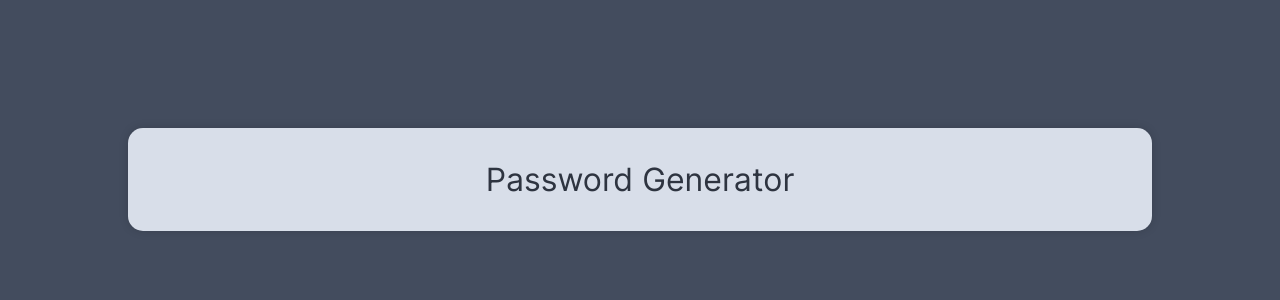
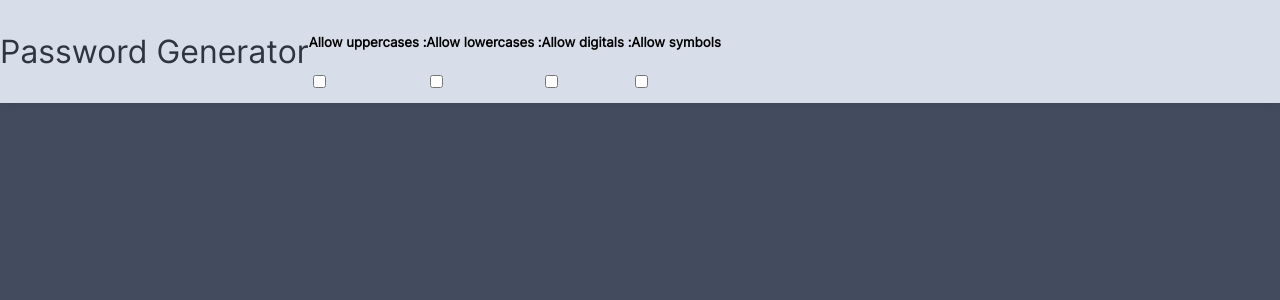
Before and after one commit to ilefM/password-generator, a React (Create React App) app: page / in a window 1280 px wide. Shown: the top 300 px of the page. Built offline with nearby package versions, Linux system fonts and the light colour scheme.

Commit message:
rendering components dynamically + README updated

```diff
--- /dev/null
+++ b/src/components/CheckboxProperties/index.tsx
@@ -0,0 +1,28 @@
+import React, {ChangeEvent, FC} from "react";
+import {IPropertiesProps} from "../../interfaces";
+
+const CheckboxProperties: FC<IPropertiesProps> = ({
+    text,
+    propertyType,
+    properties,
+    setProperties,
+}) => {
+    const handleChange = (e: ChangeEvent<HTMLInputElement>) => {
+        setProperties({
+            ...properties,
+            [e.target.name]: e.target.checked,
+        });
+    };
+    return (
+        <div>
+            <h5>{text}</h5>
+            <input
+                type="checkbox"
+                name={propertyType}
+                onChange={handleChange}
+            />
+        </div>
+    );
+};
+
+export default CheckboxProperties;
--- a/src/containers/Layout/index.tsx
+++ b/src/containers/Layout/index.tsx
@@ -1,11 +1,45 @@
-import React from "react";
+import React, {useState} from "react";
 import {Card, Container, Title} from "./styles";
+import * as Constants from "../../constants";
+import {
+    ICheckboxProperties,
+    IPasswordProperties,
+} from "../../interfaces";
+import CheckboxProperties from "../../components/CheckboxProperties";
 
 const Layout = () => {
+    const [properties, setProperties] = useState<IPasswordProperties>(
+        {
+            digitals: true,
+            upperCase: true,
+            lowerCase: true,
+            symbols: true,
+            nbCharacter: Constants.INITIAL_NUMBER_CHARACTERS,
+        }
+    );
+
+    const checkboxesProperties: ICheckboxProperties[] = [
+        {inputName: "upperCase", text: "Allow uppercases :"},
+        {inputName: "lowerCase", text: "Allow lowercases :"},
+        {inputName: "digitals", text: "Allow digitals :"},
+        {inputName: "symbols", text: "Allow symbols"},
+    ];
+
     return (
         <Container>
             <Card>
                 <Title>Password Generator</Title>
+                {checkboxesProperties.map((property, key) => {
+                    return (
+                        <CheckboxProperties
+                            key={key}
+                            text={property.text}
+                            propertyType={property.inputName}
+                            properties={properties}
+                            setProperties={setProperties}
+                        />
+                    );
+                })}
             </Card>
         </Container>
     );
--- a/src/containers/Layout/styles.ts
+++ b/src/containers/Layout/styles.ts
@@ -1,14 +1,19 @@
+import {type} from "os";
 import styled from "styled-components";
 
 export const Container = styled.div``;
 
 export const Card = styled.div`
     background-color: ${(props) => props.theme.lightBackground};
-    margin: 10%;
+    //margin: 10%;
     box-shadow: 0 0 10px rgba(0, 0, 0, 0.15);
-    border-radius: 15px;
+    //border-radius: 15px;
     display: flex;
-    justify-content: center;
+    align-items: center;
+    /* alwyas in main axes */
+    //justify-content: space-between;
+    /* always on the cross axis */
+    //align-items: start;
 `;
 
 export const Title = styled.p`
--- /dev/null
+++ b/src/interfaces/ICheckboxProperties.ts
@@ -0,0 +1,4 @@
+export interface ICheckboxProperties {
+    inputName: string;
+    text: string;
+}
--- /dev/null
+++ b/src/interfaces/index.ts
@@ -0,0 +1,3 @@
+export * from "./IPasswordProperties";
+export * from "./IPropertiesProps";
+export * from "./ICheckboxProperties";
```
Also changed, not shown: src/components/SliderProperty/index.tsx (added, +31 -0 lines), src/interfaces/IPasswordProperties.ts (added, +7 -0 lines), src/interfaces/IPropertiesProps.ts (added, +11 -0 lines), src/passwordGenerator.ts (renamed from src/algorithm.ts), 1 other file (tests, documents, lock files or other folders).
